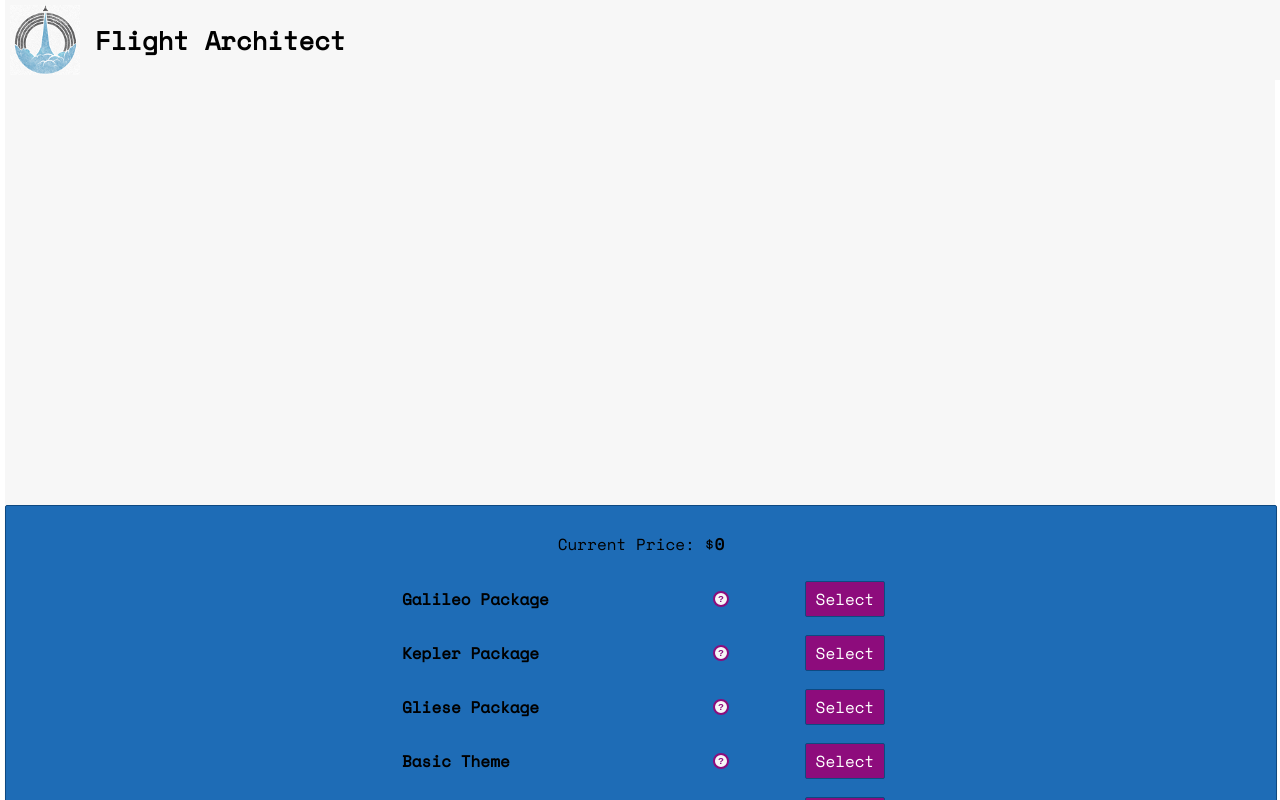
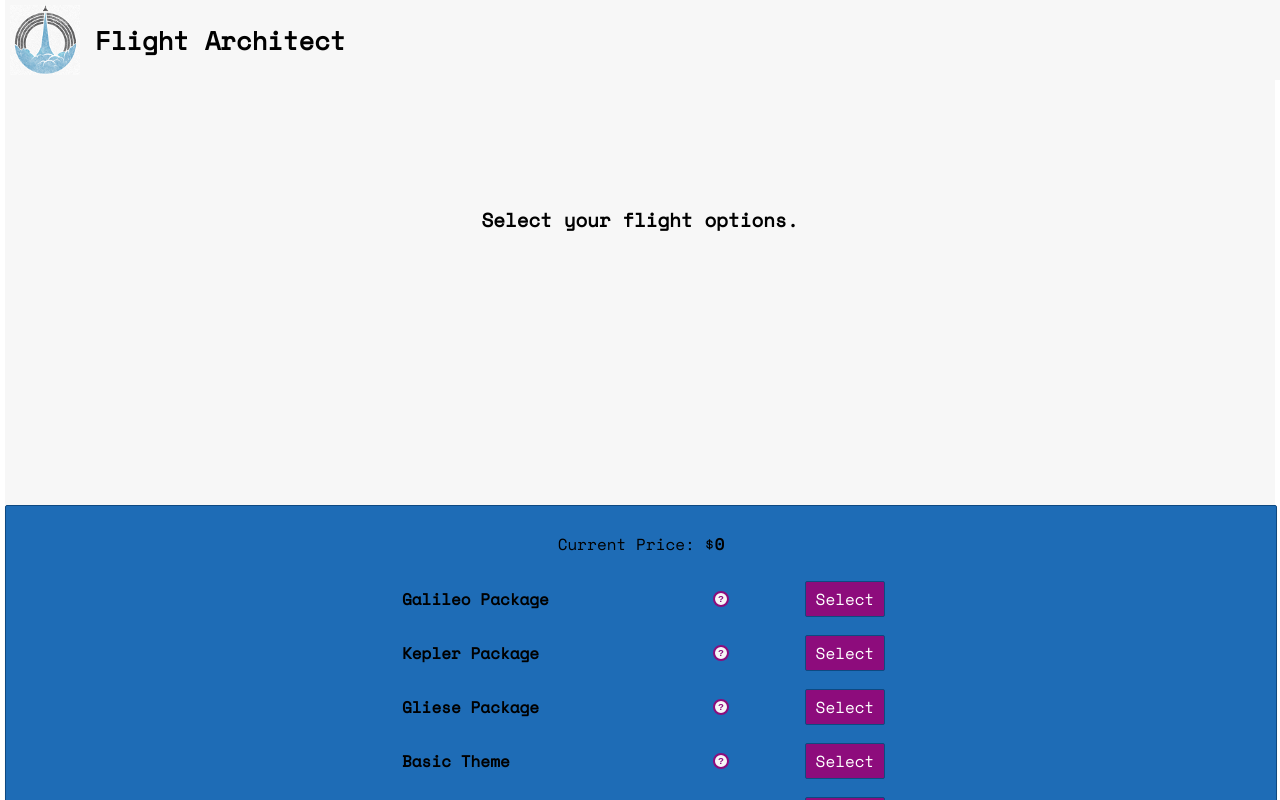
Before and after one commit to JonnyBeoulve/Flight-Architect, a React app: page / in a window 1280 px wide. Shown: the top 800 px of the page. Built offline with nearby package versions, Linux system fonts and the light colour scheme.

Commit message:
Fixed hidden "Select your flight options" text

```diff
--- a/src/components/Flight/Flight.css
+++ b/src/components/Flight/Flight.css
@@ -10,6 +10,7 @@
 }
 
 .Flight p {
+    margin: 200px auto;
     color: black;
 }
 
```
